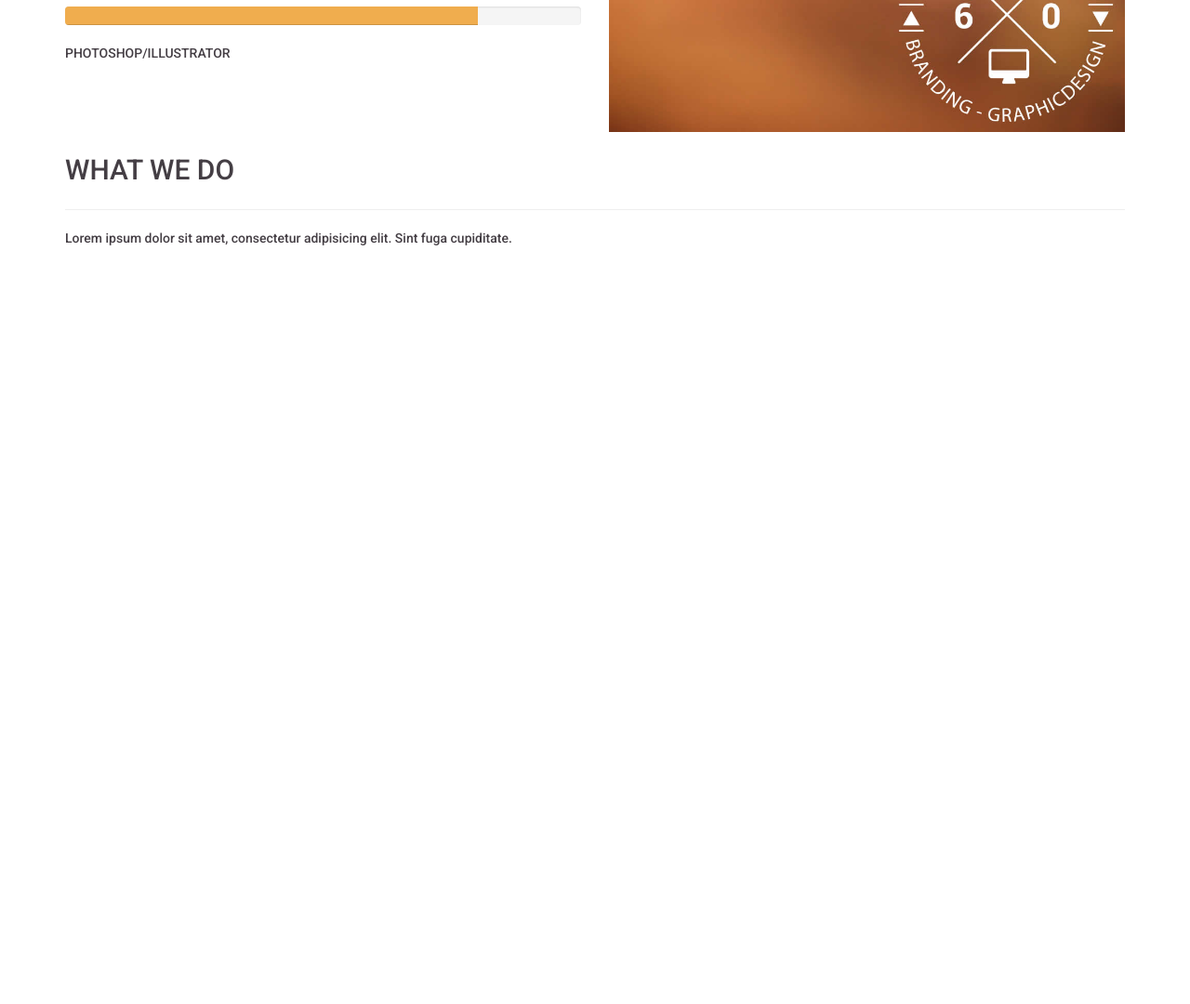
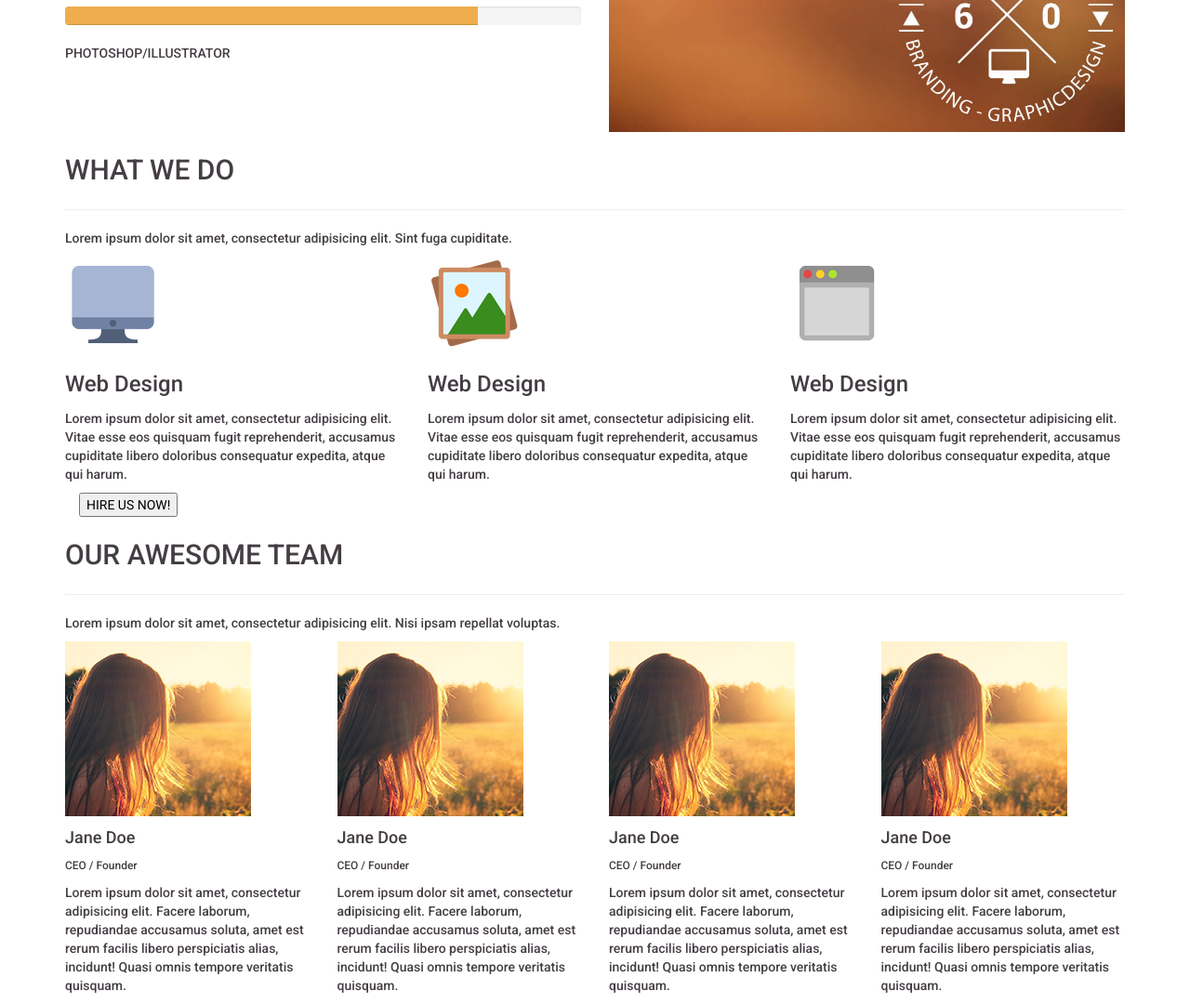
Before and after one commit to ValeriaPerez/34_Kane, a plain HTML site: page index.html in a window 1280 px wide. Shown: the part 942-2022 px from the top of the page at 93% size. Before the commit the page ends 1218 px from the top, so only its background shows below. Drawn offline with nearby package versions, Linux system fonts and the light colour scheme.

Commit message:
Agrego estructura e imagenes en html

```diff
--- a/index.html
+++ b/index.html
@@ -173,12 +173,69 @@
 				</div>
 			</div>
 		</section>
-		<section>
+		<section><!--TRES COLUMNAS CON IMGANES Y ANIMACION-->
 			<div class="row">
 				<div class="col-lg-12">
 					<h2>WHAT WE DO</h2>
 					<hr>
 					<p>Lorem ipsum dolor sit amet, consectetur adipisicing elit. Sint fuga cupiditate.</p>
+				</div>
+				<div class="col-lg-4">
+					<div>
+						<img src="img/icons/webdesign.png" alt="Pantalla" class="img-responsive">
+					</div>
+					<h3>Web Design</h3>
+					<p>Lorem ipsum dolor sit amet, consectetur adipisicing elit. Vitae esse eos quisquam fugit reprehenderit, accusamus cupiditate libero doloribus consequatur expedita, atque qui harum.</p>
+				</div>
+				<div class="col-lg-4">
+					<div>
+						<img src="img/icons/graphicdesign.png" alt="Pantalla" class="img-responsive">
+					</div>
+					<h3>Web Design</h3>
+					<p>Lorem ipsum dolor sit amet, consectetur adipisicing elit. Vitae esse eos quisquam fugit reprehenderit, accusamus cupiditate libero doloribus consequatur expedita, atque qui harum.</p>
+				</div>
+				<div class="col-lg-4">
+					<div>
+						<img src="img/icons/mobile.png" alt="Pantalla" class="img-responsive">
+					</div>
+					<h3>Web Design</h3>
+					<p>Lorem ipsum dolor sit amet, consectetur adipisicing elit. Vitae esse eos quisquam fugit reprehenderit, accusamus cupiditate libero doloribus consequatur expedita, atque qui harum.</p>
+				</div>
+			</div>
+			<div class="col-lg-12">
+				<button>HIRE US NOW!</button>
+			</div>
+		</section>
+		<section>
+			<div class="row">
+				<div class="col-lg-12">
+					<h2>OUR AWESOME TEAM</h2>
+					<hr>
+					<p>Lorem ipsum dolor sit amet, consectetur adipisicing elit. Nisi ipsam repellat voluptas.</p>
+				</div>
+				<div class="col-lg-3">
+					<img src="img/team/1.jpg" alt="Jane" class="img-responsive">
+					<h4>Jane Doe</h4>
+					<h6>CEO / Founder</h6>
+					<p>Lorem ipsum dolor sit amet, consectetur adipisicing elit. Facere laborum, repudiandae accusamus soluta, amet est rerum facilis libero perspiciatis alias, incidunt! Quasi omnis tempore veritatis quisquam.</p>
+				</div>
+				<div class="col-lg-3">
+					<img src="img/team/1.jpg" alt="Jane" class="img-responsive">
+					<h4>Jane Doe</h4>
+					<h6>CEO / Founder</h6>
+					<p>Lorem ipsum dolor sit amet, consectetur adipisicing elit. Facere laborum, repudiandae accusamus soluta, amet est rerum facilis libero perspiciatis alias, incidunt! Quasi omnis tempore veritatis quisquam.</p>
+				</div>
+				<div class="col-lg-3">
+					<img src="img/team/1.jpg" alt="Jane" class="img-responsive">
+					<h4>Jane Doe</h4>
+					<h6>CEO / Founder</h6>
+					<p>Lorem ipsum dolor sit amet, consectetur adipisicing elit. Facere laborum, repudiandae accusamus soluta, amet est rerum facilis libero perspiciatis alias, incidunt! Quasi omnis tempore veritatis quisquam.</p>
+				</div>
+				<div class="col-lg-3">
+					<img src="img/team/1.jpg" alt="Jane" class="img-responsive">
+					<h4>Jane Doe</h4>
+					<h6>CEO / Founder</h6>
+					<p>Lorem ipsum dolor sit amet, consectetur adipisicing elit. Facere laborum, repudiandae accusamus soluta, amet est rerum facilis libero perspiciatis alias, incidunt! Quasi omnis tempore veritatis quisquam.</p>
 				</div>
 			</div>
 		</section>
```
